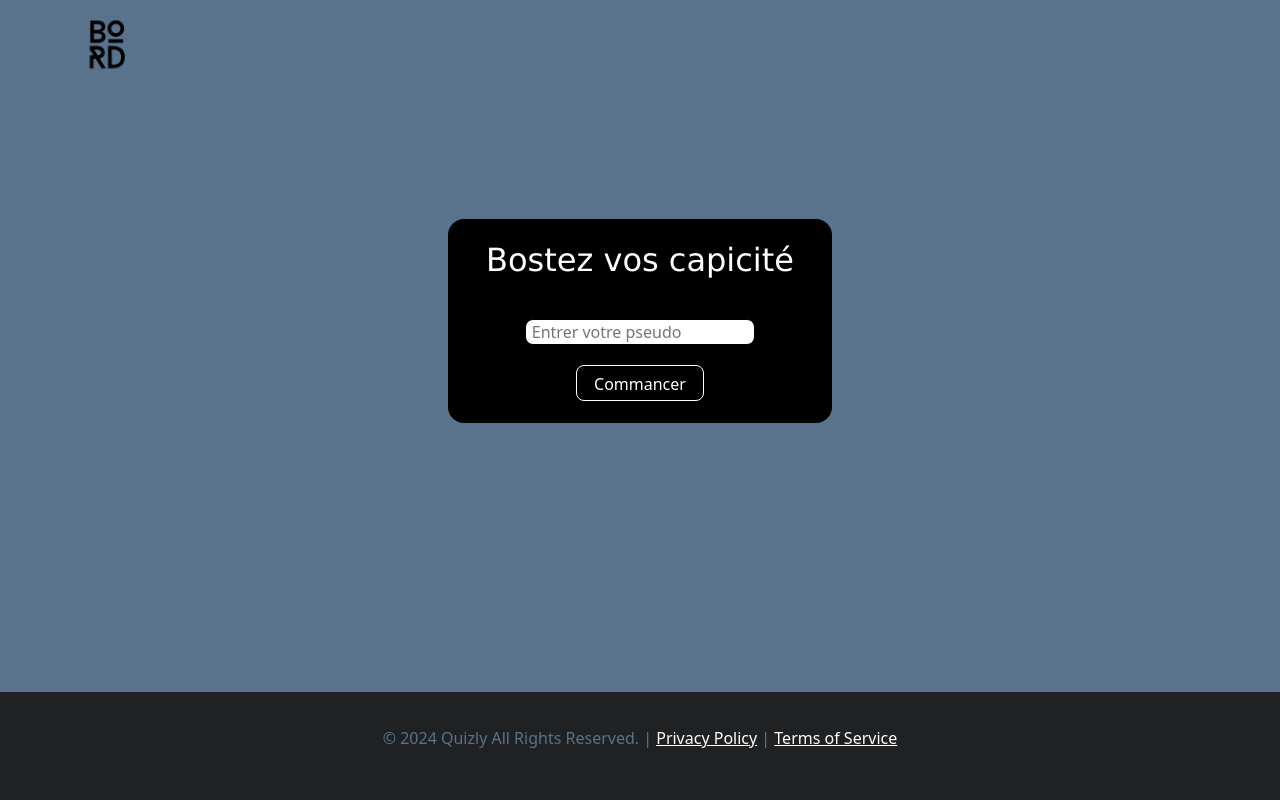
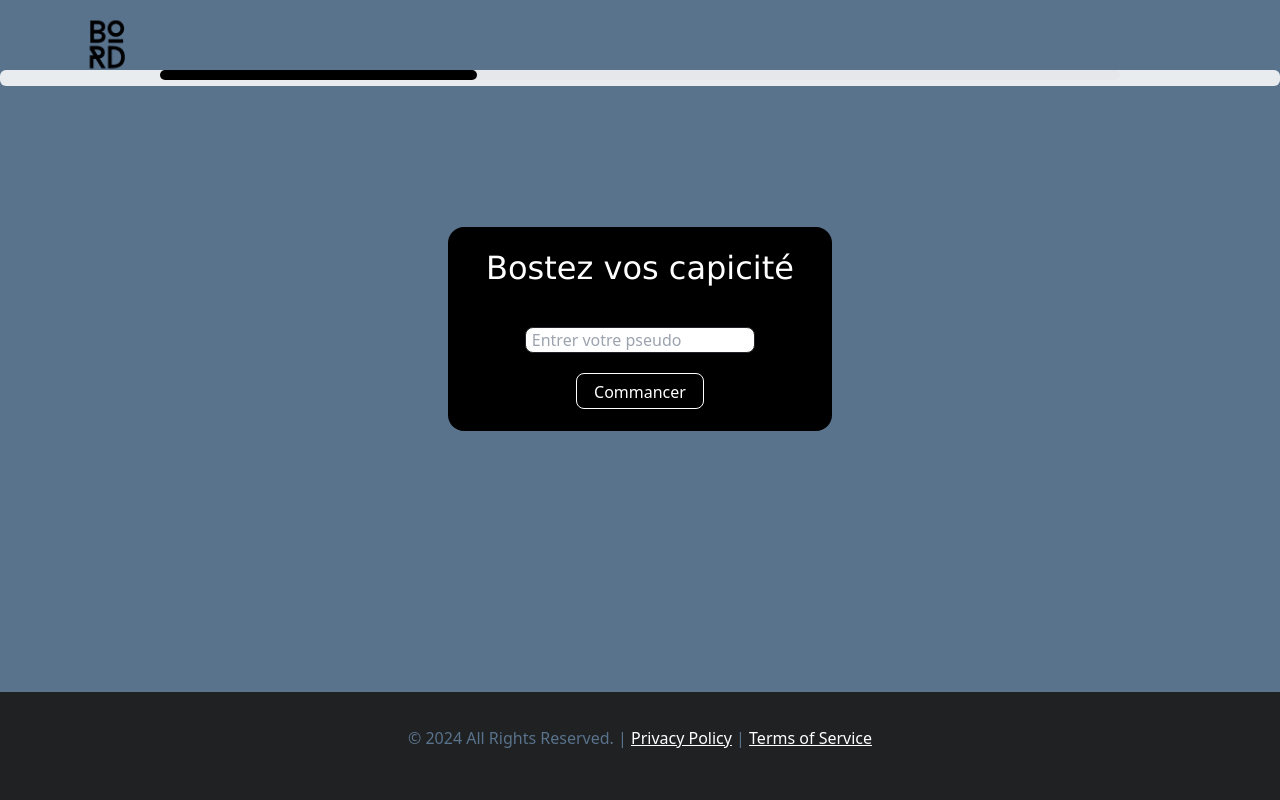
Before and after one commit to rabiilfarakh/AWS, a PHP site: page / in a window 1280 px wide. Run offline with PHP 8.4, Linux system fonts and the light colour scheme; some libraries are stand-ins or nearby versions.

Commit message:
ajouter ProgressBa

```diff
--- a/Contenu/footer.php
+++ b/Contenu/footer.php
@@ -1,5 +1,5 @@
 <footer class="bg-violet-700 p-4">
         <div class="container mx-auto text-center text-white">
-            <p>© 2024 Quizly  All Rights Reserved. | <a href="#">Privacy Policy</a> | <a href="#">Terms of Service</a></p>
+            <p>© 2024   All Rights Reserved. | <a href="#">Privacy Policy</a> | <a href="#">Terms of Service</a></p>
         </div>
     </footer>
--- a/Controleur/index_controleur.php
+++ b/Controleur/index_controleur.php
@@ -4,6 +4,8 @@
 if(isset($_POST['commancer'])){
     $_SESSION['pseudo'] = $_POST['pseudo'];
     if(isset($_SESSION['pseudo'])){
+        '<div class="w-9/12 bg-gray-200 rounded-full h-2.5 dark:bg-gray-700 mx-40">
+        <div class="bg-black h-2.5 rounded-full" style="width: 66%"></div>';
         header('location: quizz.php');
     }
 }
--- a/Vue/index_vue.php
+++ b/Vue/index_vue.php
@@ -8,15 +8,21 @@
 <head>
     <meta charset="UTF-8">
     <meta name="viewport" content="width=device-width, initial-scale=1.0">
+    <link href="https://cdn.jsdelivr.net/npm/tailwindcss@2.2.19/dist/tailwind.min.css" rel="stylesheet">
     <link href="https://cdn.jsdelivr.net/npm/bootstrap@5.7.3/dist/css/bootstrap.min.css" rel="stylesheet">
     <link rel="stylesheet" href="./Contenu/style/style_index.css">
-
-    <title>Document</title>
+    <title>Quiz</title>
 </head>
 <body>
     <header>
         <div class="logo"></div>
+        <div class="progress">
+    <div class="w-9/12 bg-gray-200 rounded-full h-2.5 dark:bg-gray-700 mx-40">
+  <div class="bg-black h-2.5 rounded-full" style="width: 33%"></div>
+</div>
     </header>
+
+
     <section class="sec1">
         <div class="user">
             <h2>Bostez vos capicité</h2>
--- a/Vue/result_vue.php
+++ b/Vue/result_vue.php
@@ -11,8 +11,9 @@
 <head>
     <meta charset="UTF-8">
     <meta name="viewport" content="width=device-width, initial-scale=1.0">
+    <link href="https://cdn.jsdelivr.net/npm/tailwindcss@2.2.19/dist/tailwind.min.css" rel="stylesheet">
     <link rel="stylesheet" href="./Contenu/style/style_result.css">
-    <title>Document</title>
+    <title>Quiz</title>
 </head>
 <body>
     <header>
@@ -20,6 +21,9 @@
         <button id="toggleCorrectionBtn">Correction</button>
     </header>
     <section class="sec1">
+    <div class="w-8/12 bg-gray-200 rounded-full h-2.5 dark:bg-gray-700 mx-1 mr-28 mt-96 relative">
+    <div class="bg-black h-2.5 rounded-full absolute top-0" style="width: 100%"></div>
+        </div>
         <?php if ($objetResult->scoreContoleur() >= 7) : ?>
             <h2>Félicitation, vous avez réussi le quizz</h2>
         <?php else : ?>
```
Also changed, not shown: Vue/quizz_vue.php (+8 -2 lines).
